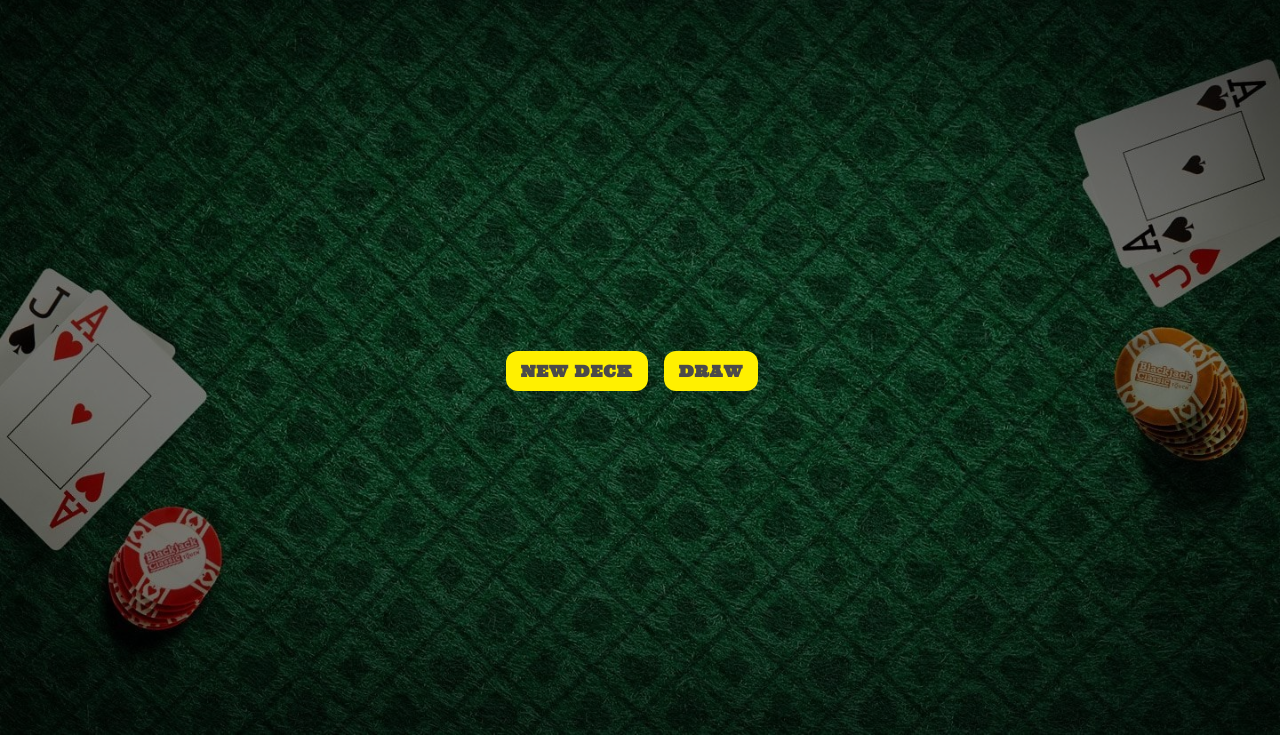
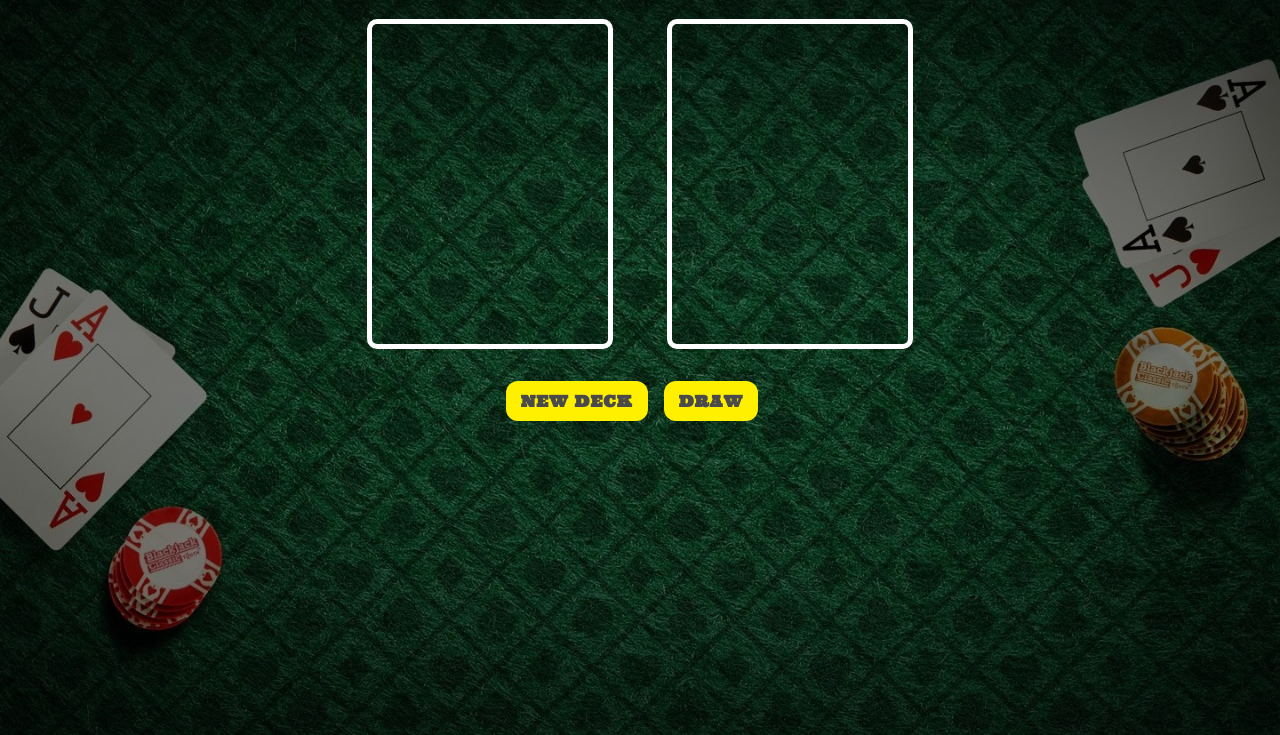
Before and after one commit to CrisDesco88/War-game, a plain HTML site: page index.html in a window 1280 px wide. Shown: the part 65-800 px from the top of the page. Drawn offline with Linux system fonts and the light colour scheme.

Commit message:
Agregado estilo

```diff
--- a/index.css
+++ b/index.css
@@ -24,18 +24,31 @@ body {
 .main-container{
     display: flex;
     flex-direction: column;
+    align-items: center;
 }
 
-.card-container{
+.card-container {
+    display: flex;
+    justify-content:space-around;
+    width: 600px;
+}
+.card{
     display: flex;
     justify-content: center;
+    align-items: center;
     margin-bottom: 2em;
-    min-height: 300px;
+    height: 320px;
+    width: calc(300px * 5.5/7);
+    border: 5px solid #fff;
+    border-radius: 10px;
+    /* box-sizing: border-box; */
 }
 
 .card-image {
-    margin: 0 0.5em;
+    max-height: 300px;
 }
+
+
 
 .button-container {
     display: flex;
--- a/index.html
+++ b/index.html
@@ -10,9 +10,13 @@
 <body>
     <main class="main-container" id="main-container">
         <h1 class="main-title">War Game</h1>
-        <div class="card-container" id="card-container">
+        <div class="card-container">
+            <div class="card" id="first-card">
+            </div>
+            <div class="card" id="second-card">
+            </div>
+        </div>
 
-        </div>
         <div class="button-container">
             <button role="button" id="newdeck-btn">New Deck</button>
             <button role="button" id="draw-btn">Draw</button>
--- a/index.js
+++ b/index.js
@@ -1,6 +1,7 @@
 const newDeckBtn = document.getElementById('newdeck-btn');
 const drawBtn = document.getElementById('draw-btn');
-const cardContainer = document.getElementById('card-container')
+const firstCard = document.getElementById('first-card')
+const secondCard = document.getElementById('second-card')
 let deckId = "";
 
 function getCards(){
@@ -19,8 +20,11 @@ function drawCards(){
         // for (card in cards){
 
         // }
-        cardContainer.innerHTML = `
+        firstCard.innerHTML = `
         <img class='card-image' src='${data.cards[0].image}'>
+
+        `
+        secondCard.innerHTML = `
         <img class='card-image' src='${data.cards[1].image}'>
         `
     })
```
